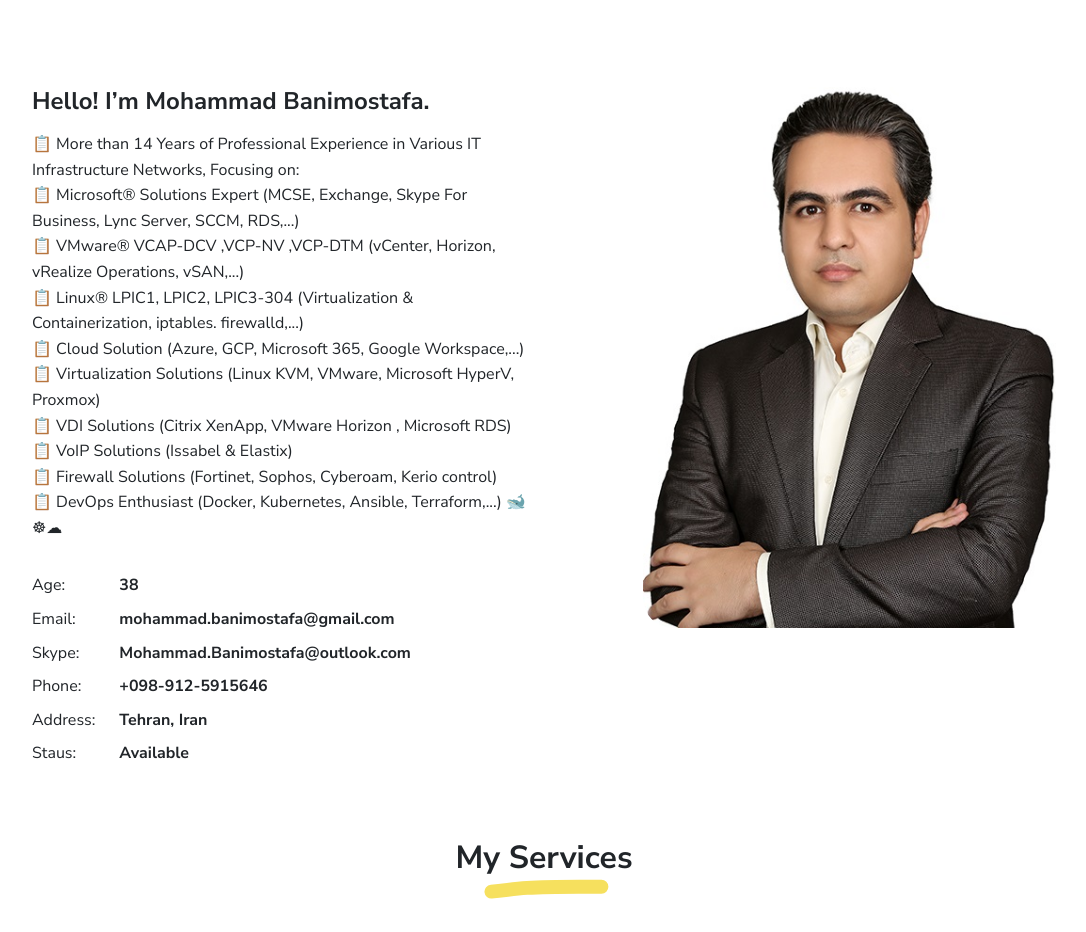
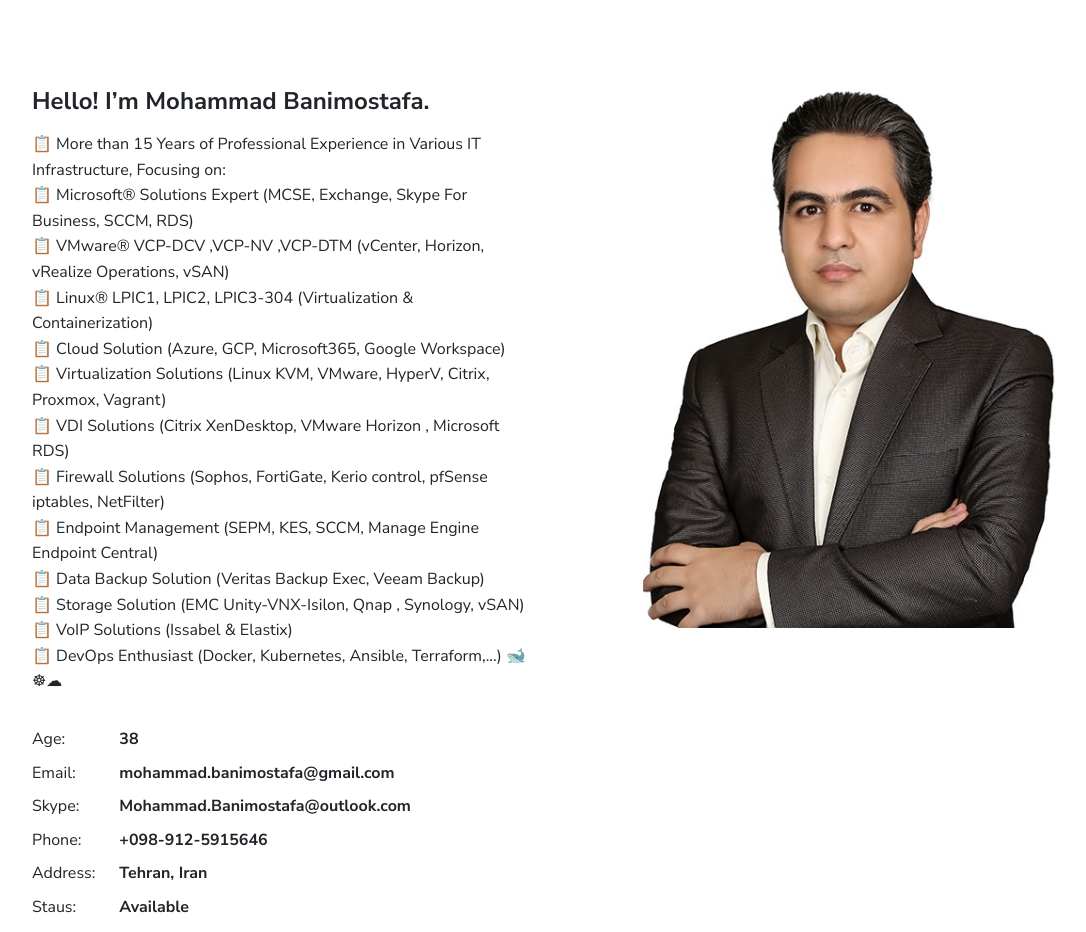
Before and after one commit to Banimostafa/banimostafa.github.io, a plain HTML site: page index.html in a window 1280 px wide. Shown: the part 700-1632 px from the top of the page, without its empty margins (96-1182 px from the left). Drawn offline with Linux system fonts and the light colour scheme.

Commit message:
Update index.html
2023-Jul-02

```diff
--- a/index.html
+++ b/index.html
@@ -68,15 +68,18 @@ VMware Solutions Specialist 🐋☸☁</p>
     <div class="row">
       <div class="col-md-6">
         <h2 class="h4 my-2">Hello! I’m Mohammad Banimostafa.</h2>
-        <p> 📋 More than 14 Years of Professional Experience in Various IT Infrastructure Networks, Focusing on:<br>
-          📋 Microsoft® Solutions Expert (MCSE, Exchange, Skype For Business, Lync Server, SCCM, RDS,...)<br>
-          📋 VMware® VCAP-DCV ,VCP-NV ,VCP-DTM (vCenter, Horizon, vRealize Operations, vSAN,...)<br>
-          📋 Linux® LPIC1, LPIC2, LPIC3-304 (Virtualization & Containerization, iptables. firewalld,...)<br>
-          📋 Cloud Solution (Azure, GCP, Microsoft 365, Google Workspace,...)<br>
-          📋 Virtualization Solutions (Linux KVM, VMware, Microsoft HyperV, Proxmox)<br>
-          📋 VDI Solutions (Citrix XenApp, VMware Horizon , Microsoft RDS)<br>
+        <p> 📋 More than 15 Years of Professional Experience in Various IT Infrastructure, Focusing on:<br>
+          📋 Microsoft® Solutions Expert (MCSE, Exchange, Skype For Business, SCCM, RDS)<br>
+          📋 VMware® VCP-DCV ,VCP-NV ,VCP-DTM (vCenter, Horizon, vRealize Operations, vSAN)<br>
+          📋 Linux® LPIC1, LPIC2, LPIC3-304 (Virtualization & Containerization)<br>
+          📋 Cloud Solution (Azure, GCP, Microsoft365, Google Workspace)<br>
+          📋 Virtualization Solutions (Linux KVM, VMware, HyperV, Citrix, Proxmox, Vagrant)<br>
+          📋 VDI Solutions (Citrix XenDesktop, VMware Horizon , Microsoft RDS)<br>
+          📋 Firewall Solutions (Sophos, FortiGate, Kerio control, pfSense iptables, NetFilter)<br>
+          📋 Endpoint Management (SEPM, KES, SCCM, Manage Engine Endpoint Central)<br>
+          📋 Data Backup Solution (Veritas Backup Exec, Veeam Backup)<br>
+          📋 Storage Solution (EMC Unity-VNX-Isilon, Qnap , Synology, vSAN)<br>
           📋 VoIP Solutions (Issabel &amp; Elastix)<br>
-          📋 Firewall Solutions (Fortinet, Sophos, Cyberoam, Kerio control)<br>
           📋 DevOps Enthusiast (Docker, Kubernetes, Ansible, Terraform,...) 🐋☸☁<br>
         </p>
 <div class="row mt-3">
@@ -260,7 +263,7 @@ VMware Solutions Specialist 🐋☸☁</p>
             <div class="d-flex justify-content-between">
               <div>
                 <h3 class="h5 mb-1">Senior System Network Administrator</h3>
-                <div class="text-muted text-small">HM Industrial Group. <small>(Apr 2013-Current)</small></div>
+                <div class="text-muted text-small">HM Industrial Group. <small>(Apr 2013-Mar 2021)</small></div>
               </div><img src="images/services/app-development.svg" width="48" height="48" alt="app development"/>
             </div>
           </div>
```
